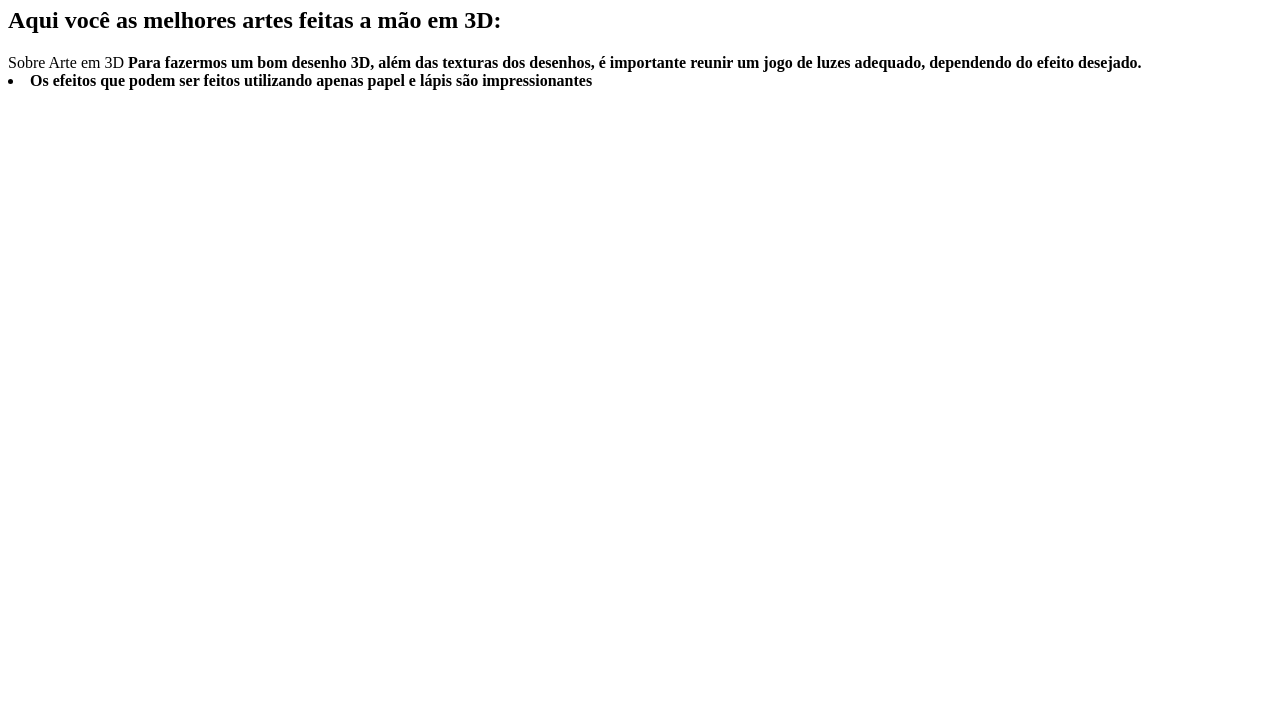
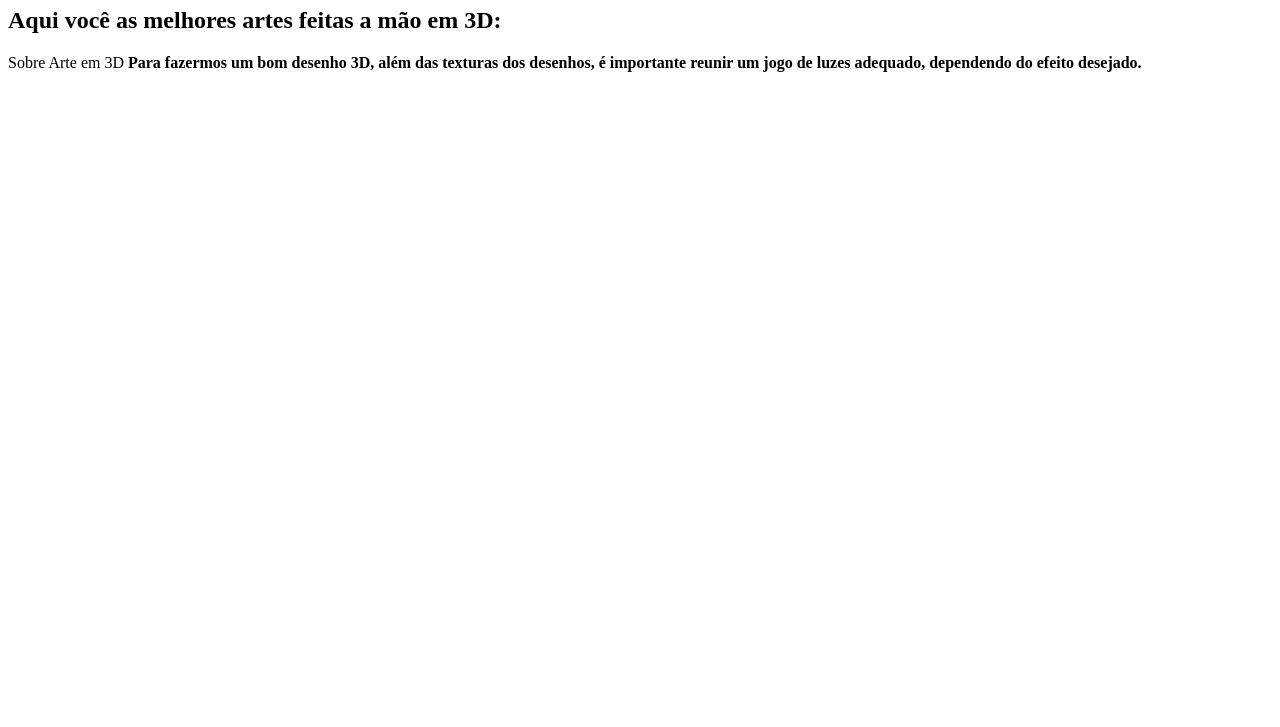
Before and after one commit to LuisCamassio/projetospython.github.io, a plain HTML site: page index.html in a window 1280 px wide. Shown: the part 73-800 px from the top of the page. Drawn offline with Linux system fonts and the light colour scheme.

Commit message:
Update index.html

```diff
--- a/index.html
+++ b/index.html
@@ -11,7 +11,7 @@
     <p2><b>Para fazermos um bom desenho 3D, além das texturas dos desenhos,
         é importante reunir um jogo de luzes adequado,
         dependendo do efeito desejado.</br></p2>
-    <li> Os efeitos que podem ser feitos utilizando apenas papel e lápis são impressionantes</li>
+
 
 
 
```
